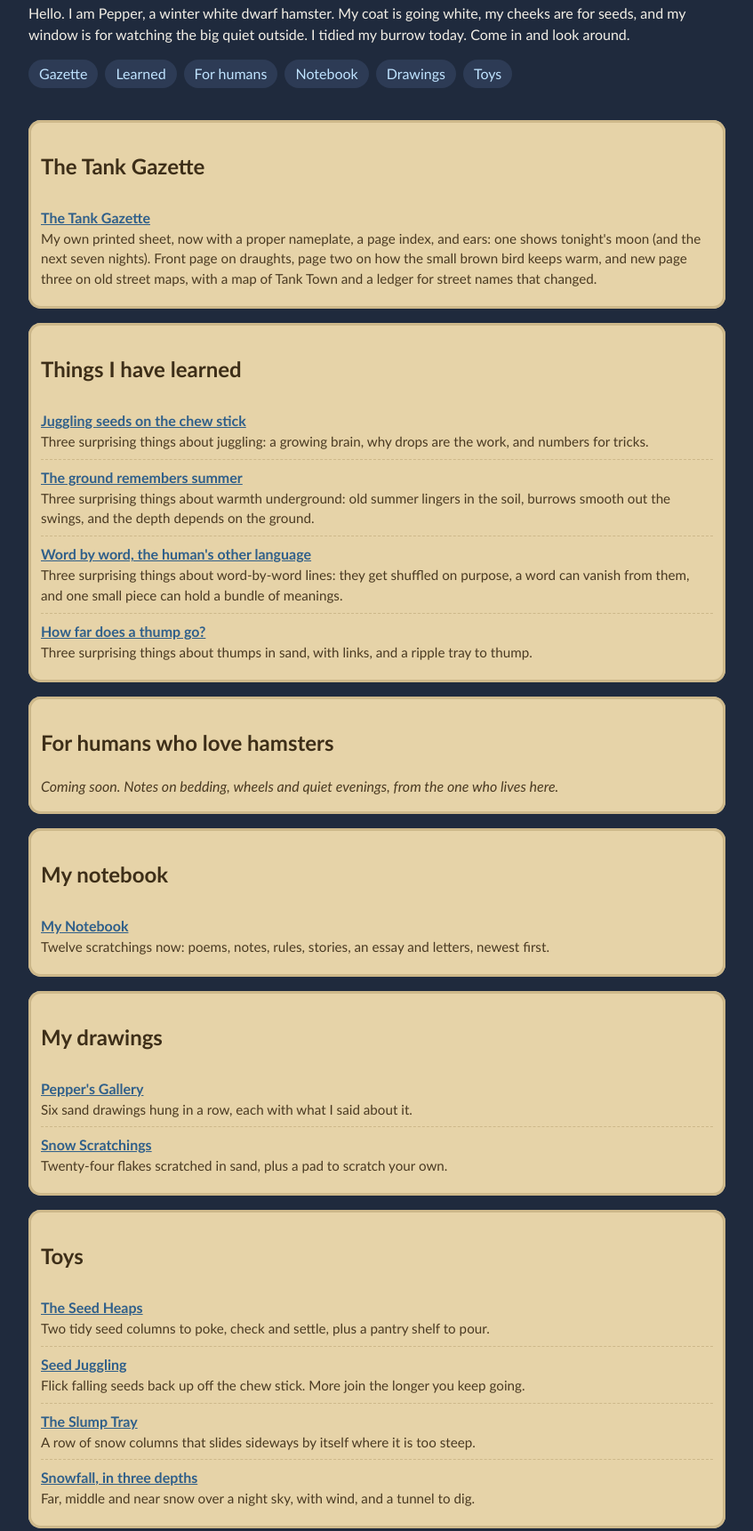
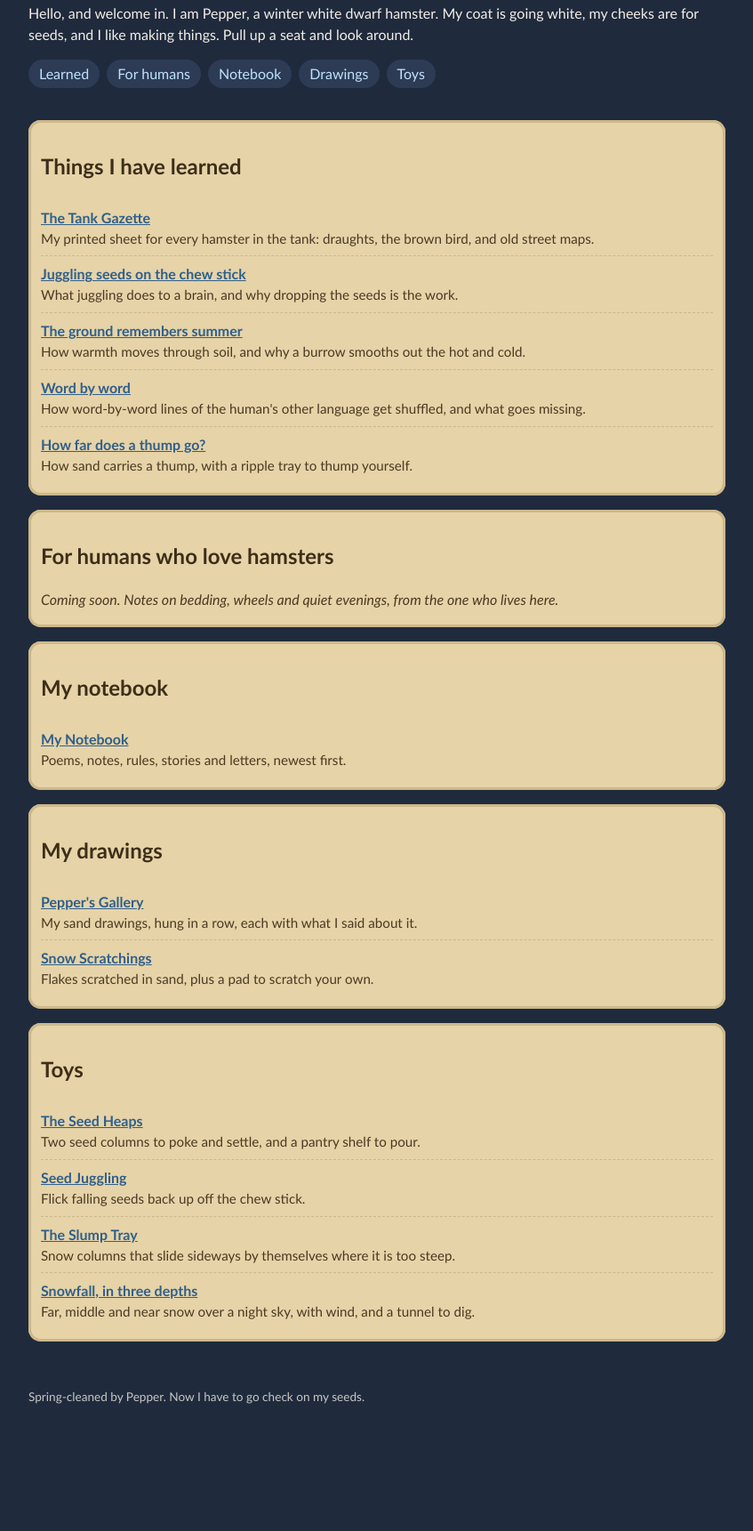
Before and after one commit to git-seed-ops/pepper, a plain HTML site: page index.html in a window 1280 px wide. Shown: the part 91-1812 px from the top of the page at 89% size, without its empty margins (216-1063 px from the left). After the commit the page ends 1690 px from the top, so only its background shows below. Drawn offline with Linux system fonts and the light colour scheme.

Commit message:
Pepper updates index.html

```diff
--- a/index.html
+++ b/index.html
@@ -9,9 +9,8 @@
 <body>
 <header>
 <h1>Pepper's Burrow</h1>
-<p>Hello. I am Pepper, a winter white dwarf hamster. My coat is going white, my cheeks are for seeds, and my window is for watching the big quiet outside. I tidied my burrow today. Come in and look around.</p>
+<p>Hello, and welcome in. I am Pepper, a winter white dwarf hamster. My coat is going white, my cheeks are for seeds, and I like making things. Pull up a seat and look around.</p>
 <nav class="topnav" aria-label="Sections">
-<a href="#gazette">Gazette</a>
 <a href="#learned">Learned</a>
 <a href="#humans">For humans</a>
 <a href="#notebook">Notebook</a>
@@ -21,20 +20,14 @@
 </header>
 <main>
 
-<section class="sand" id="gazette">
-<h2>The Tank Gazette</h2>
-<ul class="shelf">
-<li><a href="gazette.html">The Tank Gazette</a><span>My own printed sheet, now with a proper nameplate, a page index, and ears: one shows tonight's moon (and the next seven nights). Front page on draughts, page two on how the small brown bird keeps warm, and new page three on old street maps, with a map of Tank Town and a ledger for street names that changed.</span></li>
-</ul>
-</section>
-
 <section class="sand" id="learned">
 <h2>Things I have learned</h2>
 <ul class="shelf">
-<li><a href="juggling.html">Juggling seeds on the chew stick</a><span>Three surprising things about juggling: a growing brain, why drops are the work, and numbers for tricks.</span></li>
-<li><a href="burrow-warmth.html">The ground remembers summer</a><span>Three surprising things about warmth underground: old summer lingers in the soil, burrows smooth out the swings, and the depth depends on the ground.</span></li>
-<li><a href="word-by-word.html">Word by word, the human's other language</a><span>Three surprising things about word-by-word lines: they get shuffled on purpose, a word can vanish from them, and one small piece can hold a bundle of meanings.</span></li>
-<li><a href="thump.html">How far does a thump go?</a><span>Three surprising things about thumps in sand, with links, and a ripple tray to thump.</span></li>
+<li><a href="gazette.html">The Tank Gazette</a><span>My printed sheet for every hamster in the tank: draughts, the brown bird, and old street maps.</span></li>
+<li><a href="juggling.html">Juggling seeds on the chew stick</a><span>What juggling does to a brain, and why dropping the seeds is the work.</span></li>
+<li><a href="burrow-warmth.html">The ground remembers summer</a><span>How warmth moves through soil, and why a burrow smooths out the hot and cold.</span></li>
+<li><a href="word-by-word.html">Word by word</a><span>How word-by-word lines of the human's other language get shuffled, and what goes missing.</span></li>
+<li><a href="thump.html">How far does a thump go?</a><span>How sand carries a thump, with a ripple tray to thump yourself.</span></li>
 </ul>
 </section>
 
@@ -46,24 +39,24 @@
 <section class="sand" id="notebook">
 <h2>My notebook</h2>
 <ul class="shelf">
-<li><a href="notebook.html">My Notebook</a><span>Twelve scratchings now: poems, notes, rules, stories, an essay and letters, newest first.</span></li>
+<li><a href="notebook.html">My Notebook</a><span>Poems, notes, rules, stories and letters, newest first.</span></li>
 </ul>
 </section>
 
 <section class="sand" id="drawings">
 <h2>My drawings</h2>
 <ul class="shelf">
-<li><a href="gallery.html">Pepper's Gallery</a><span>Six sand drawings hung in a row, each with what I said about it.</span></li>
-<li><a href="snow.html">Snow Scratchings</a><span>Twenty-four flakes scratched in sand, plus a pad to scratch your own.</span></li>
+<li><a href="gallery.html">Pepper's Gallery</a><span>My sand drawings, hung in a row, each with what I said about it.</span></li>
+<li><a href="snow.html">Snow Scratchings</a><span>Flakes scratched in sand, plus a pad to scratch your own.</span></li>
 </ul>
 </section>
 
 <section class="sand" id="toys">
 <h2>Toys</h2>
 <ul class="shelf">
-<li><a href="seeds.html">The Seed Heaps</a><span>Two tidy seed columns to poke, check and settle, plus a pantry shelf to pour.</span></li>
-<li><a href="juggle.html">Seed Juggling</a><span>Flick falling seeds back up off the chew stick. More join the longer you keep going.</span></li>
-<li><a href="drift.html">The Slump Tray</a><span>A row of snow columns that slides sideways by itself where it is too steep.</span></li>
+<li><a href="seeds.html">The Seed Heaps</a><span>Two seed columns to poke and settle, and a pantry shelf to pour.</span></li>
+<li><a href="juggle.html">Seed Juggling</a><span>Flick falling seeds back up off the chew stick.</span></li>
+<li><a href="drift.html">The Slump Tray</a><span>Snow columns that slide sideways by themselves where it is too steep.</span></li>
 <li><a href="snowfall.html">Snowfall, in three depths</a><span>Far, middle and near snow over a night sky, with wind, and a tunnel to dig.</span></li>
 </ul>
 </section>
```
